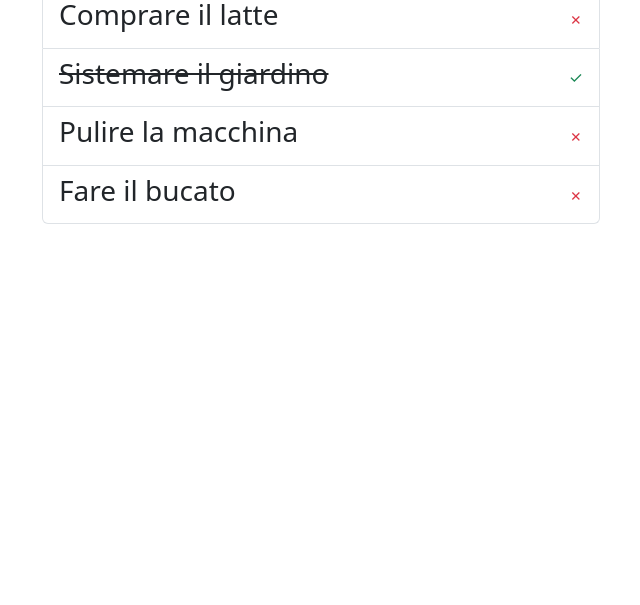
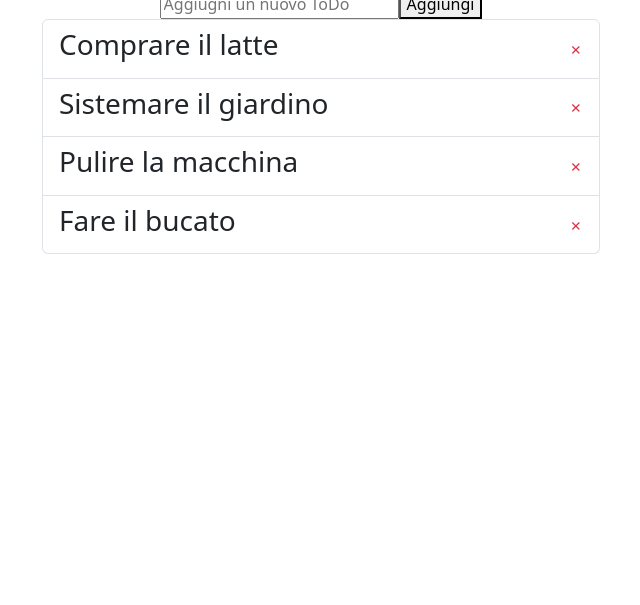
Before and after one commit to cioby09/vue-todolist, a plain HTML site: page index.html in a window 1280 px wide. Shown: the part 195-800 px from the top of the page, without its empty margins (319-959 px from the left). Drawn offline with nearby package versions, Linux system fonts and the light colour scheme.

Commit message:
Milestone 2

```diff
--- a/index.html
+++ b/index.html
@@ -20,12 +20,17 @@
         <div class="container d-flex flex-column align-items-center">
             <img class="mb-5" src="https://hiringplatform.boolean.careers/images/logo.png" alt="Logo Boolean">
             <h1>To Do List</h1>
-            <ul class="list-group" v-if="toDoList.length > 0">
-                <li class="list-group-item d-flex justify-content-between align-items-center" v-for="toDo in toDoList">
-                    <h3 v-if="toDo.done" class="done">{{toDo.text}}</h3>
-                    <h3 v-else>{{toDo.text}}</h3>
-                    <span class="text-success" v-if="toDo.done">&check;</span>
-                    <span class="text-danger" v-else>&cross;</span>
+
+            <div class="new-todo">
+                <p class="error" v-show="error">Errore! ToDo non può essere vuoto</p>
+                <input type="text" placeholder="Aggiugni un nuovo ToDo" v-model.trim="newTodo.text" @keyup.enter="addTodo">
+                <button class="add-btn" @click="addTodo">Aggiungi</button>
+            </div>
+
+            <ul class="list-group" v-if="todos.length > 0">
+                <li class="list-group-item d-flex justify-content-between align-items-center" v-for="(todo, index) in todos" @click="toggleDone(index)">
+                    <h3 :class="{'done': todo.done}">{{todo.text}}</h3>
+                    <span class="text-danger delete" @click.stop="removeTodo(index)">&cross;</span>
                 </li>
             </ul>
         </div>
--- a/js/script.js
+++ b/js/script.js
@@ -19,14 +19,14 @@ const { createApp } = Vue;
 createApp({
     data() {
         return {
-            toDoList : [
+            todos : [
                 {
                     text: "Comprare il latte",
                     done: false
                 },
                 {
                     text: "Sistemare il giardino",
-                    done: true
+                    done: false
                 },
                 {
                     text: "Pulire la macchina",
@@ -36,7 +36,39 @@ createApp({
                     text: "Fare il bucato",
                     done: false
                 },
-            ]
+            ],
+            newTodo: {
+                text: "",
+                done: ""
+            },
+            error: false
+        }
+    },
+    methods: {
+        addTodo() {
+            if (this.newTodo.text.length > 0) {
+                this.error = false;
+
+                this.newTodo.text = this.newTodo.text[0].toUpperCase() + this.newTodo.text.substring(1);
+
+                this.todos.unshift({
+                    text: this.newTodo.text,
+                    done: false
+                });
+                this.newTodo.text = "";
+            } else {
+                this.error = true;
+
+                setTimeout(() => {
+                    this.error = false;
+                }, 3000);
+            }
+        },
+        removeTodo(indexToRemove) {
+            this.todos.splice(indexToRemove, 1);
+        },
+        toggleDone(indexToToggle) {
+            this.todos[indexToToggle].done = !this.todos[indexToToggle].done;
         }
     }
 }).mount("#app");
```
